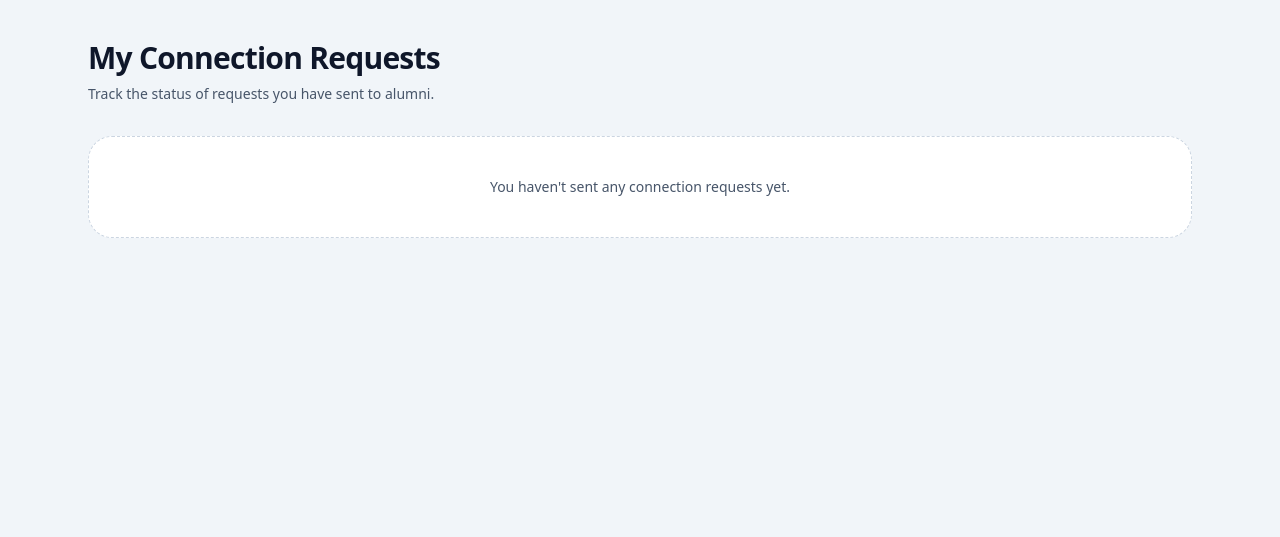
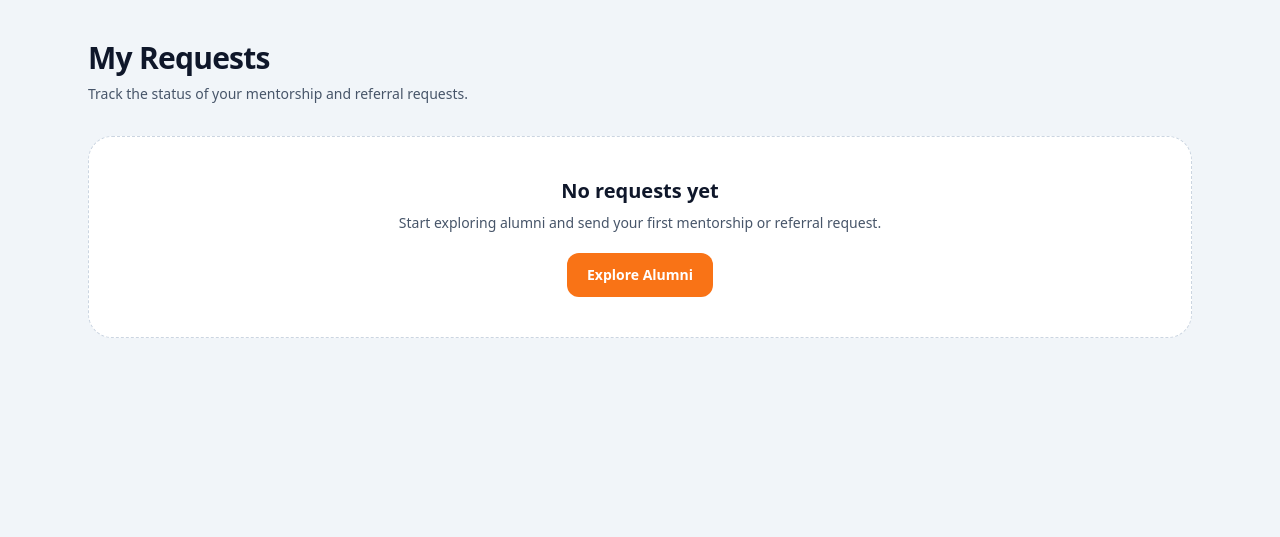
Before and after one commit to itesh-singh/campusrefer, a Django app: template templates/connections/sent_requests.html in a window 1280 px wide. Shown: the part 77-614 px from the top of the page. Run offline with Django 5.2, Linux system fonts and the light colour scheme; the template is opened without the code that fills it, so the values that code supplies are empty.

Commit message:
feat(connections): implement request tracking and alumni notifications

```diff
--- a/static/css/output.css
+++ b/static/css/output.css
@@ -1138,6 +1138,16 @@ video {
   background-color: rgb(254 249 195 / var(--tw-bg-opacity));
 }
 
+.bg-amber-100 {
+  --tw-bg-opacity: 1;
+  background-color: rgb(254 243 199 / var(--tw-bg-opacity));
+}
+
+.bg-emerald-100 {
+  --tw-bg-opacity: 1;
+  background-color: rgb(209 250 229 / var(--tw-bg-opacity));
+}
+
 .p-10 {
   padding: 2.5rem;
 }
@@ -1434,6 +1444,11 @@ video {
 .text-yellow-700 {
   --tw-text-opacity: 1;
   color: rgb(161 98 7 / var(--tw-text-opacity));
+}
+
+.text-amber-700 {
+  --tw-text-opacity: 1;
+  color: rgb(180 83 9 / var(--tw-text-opacity));
 }
 
 .antialiased {
@@ -1755,6 +1770,14 @@ video {
   background-color: rgb(113 63 18 / var(--tw-bg-opacity));
 }
 
+.dark\:bg-amber-500\/10:is(.dark *) {
+  background-color: rgb(245 158 11 / 0.1);
+}
+
+.dark\:bg-slate-800\/60:is(.dark *) {
+  background-color: rgb(30 41 59 / 0.6);
+}
+
 .dark\:text-blue-300:is(.dark *) {
   --tw-text-opacity: 1;
   color: rgb(147 197 253 / var(--tw-text-opacity));
@@ -1828,6 +1851,11 @@ video {
 .dark\:text-yellow-300:is(.dark *) {
   --tw-text-opacity: 1;
   color: rgb(253 224 71 / var(--tw-text-opacity));
+}
+
+.dark\:text-amber-300:is(.dark *) {
+  --tw-text-opacity: 1;
+  color: rgb(252 211 77 / var(--tw-text-opacity));
 }
 
 .dark\:shadow-none:is(.dark *) {
--- a/templates/connections/sent_requests.html
+++ b/templates/connections/sent_requests.html
@@ -5,54 +5,86 @@
 {% block content %}
 <section class="space-y-8">
     <div>
-        <h1 class="text-3xl font-bold tracking-tight text-slate-900 dark:text-white">
-            My Connection Requests
-        </h1>
-        <p class="mt-2 text-sm text-slate-600 dark:text-slate-300">
-            Track the status of requests you have sent to alumni.
+        <h1 class="text-3xl font-bold tracking-tight text-slate-900 dark:text-white">My Requests</h1>
+        <p class="mt-2 text-sm text-slate-600 dark:text-slate-400">
+            Track the status of your mentorship and referral requests.
         </p>
     </div>
 
-    <div class="space-y-5">
-        {% for request_obj in requests %}
-            <div class="rounded-3xl border border-slate-200 bg-white p-6 shadow-sm dark:border-slate-700 dark:bg-slate-900">
-                <div class="flex flex-col gap-3 md:flex-row md:items-center md:justify-between">
-                    <div>
-                        <div class="flex flex-wrap items-center gap-3">
-                            <h2 class="text-lg font-semibold text-slate-900 dark:text-white">
-                                {{ request_obj.alumni.username }}
+    {% if requests %}
+        <div class="grid gap-4">
+            {% for req in requests %}
+                <div class="rounded-3xl border border-slate-200 bg-white p-6 shadow-sm dark:border-slate-800 dark:bg-slate-900">
+                    <div class="flex flex-col gap-4 md:flex-row md:items-start md:justify-between">
+                        <div class="space-y-2">
+                            <div class="flex items-center gap-3">
+                                <h2 class="text-xl font-semibold text-slate-900 dark:text-white">
+                                    {{ req.alumni.alumni_profile.full_name|default:req.alumni.username }}
                                 </h2>
 
-                            <span class="rounded-full bg-slate-100 px-3 py-1 text-xs font-semibold text-slate-700 dark:bg-slate-800 dark:text-slate-300">
-                                {{ request_obj.request_type|title }}
+                                {% if req.status == "pending" %}
+                                    <span class="rounded-full bg-amber-100 px-3 py-1 text-xs font-semibold text-amber-700 dark:bg-amber-500/10 dark:text-amber-300">
+                                        Pending
                                     </span>
+                                {% elif req.status == "accepted" %}
+                                    <span class="rounded-full bg-emerald-100 px-3 py-1 text-xs font-semibold text-emerald-700 dark:bg-emerald-500/10 dark:text-emerald-300">
+                                        Accepted
+                                    </span>
+                                {% elif req.status == "rejected" %}
+                                    <span class="rounded-full bg-red-100 px-3 py-1 text-xs font-semibold text-red-700 dark:bg-red-500/10 dark:text-red-300">
+                                        Rejected
+                                    </span>
+                                {% endif %}
                             </div>
 
-                        <p class="mt-2 text-sm text-slate-600 dark:text-slate-300">
-                            {{ request_obj.message }}
+                            <p class="text-sm text-slate-600 dark:text-slate-400">
+                                {{ req.alumni.alumni_profile.current_company|default:"Company not added" }}
+                                •
+                                {{ req.alumni.alumni_profile.current_role|default:"Role not added" }}
                             </p>
-                    </div>
 
-                    <span class="rounded-full px-3 py-1 text-xs font-semibold
-                        {% if request_obj.status == 'accepted' %}
-                            bg-green-100 text-green-700 dark:bg-green-500/20 dark:text-green-300
-                        {% elif request_obj.status == 'rejected' %}
-                            bg-red-100 text-red-700 dark:bg-red-500/20 dark:text-red-300
-                        {% else %}
-                            bg-orange-100 text-orange-700 dark:bg-orange-500/20 dark:text-orange-300
-                        {% endif %}
-                    ">
-                        {{ request_obj.status|title }}
+                            <div class="flex flex-wrap items-center gap-2 text-sm">
+                                <span class="rounded-full bg-slate-100 px-3 py-1 text-slate-700 dark:bg-slate-800 dark:text-slate-300">
+                                    {{ req.get_request_type_display }}
+                                </span>
+                                <span class="text-slate-500 dark:text-slate-400">
+                                    Sent on {{ req.created_at|date:"M d, Y" }}
                                 </span>
                             </div>
                         </div>
-        {% empty %}
-            <div class="rounded-3xl border border-dashed border-slate-300 bg-white p-10 text-center dark:border-slate-700 dark:bg-slate-900">
-                <p class="text-sm text-slate-600 dark:text-slate-300">
-                    You haven't sent any connection requests yet.
+
+                        <a
+                            href="{% url 'alumni:detail' req.alumni.id %}"
+                            class="inline-flex items-center justify-center rounded-xl border border-slate-300 px-4 py-2 text-sm font-medium text-slate-700 hover:bg-slate-50 dark:border-slate-700 dark:text-slate-200 dark:hover:bg-slate-800"
+                        >
+                            View Profile
+                        </a>
+                    </div>
+
+                    {% if req.message %}
+                        <div class="mt-4 rounded-2xl bg-slate-50 p-4 dark:bg-slate-800/60">
+                            <p class="text-sm font-medium text-slate-700 dark:text-slate-300">Your message</p>
+                            <p class="mt-1 text-sm text-slate-600 dark:text-slate-400">
+                                {{ req.message }}
                             </p>
+                        </div>
+                    {% endif %}
                 </div>
             {% endfor %}
         </div>
+    {% else %}
+        <div class="rounded-3xl border border-dashed border-slate-300 bg-white p-10 text-center dark:border-slate-700 dark:bg-slate-900">
+            <h2 class="text-xl font-semibold text-slate-900 dark:text-white">No requests yet</h2>
+            <p class="mt-2 text-sm text-slate-600 dark:text-slate-400">
+                Start exploring alumni and send your first mentorship or referral request.
+            </p>
+            <a
+                href="{% url 'alumni:list' %}"
+                class="mt-5 inline-flex rounded-xl bg-orange-500 px-5 py-3 text-sm font-semibold text-white hover:bg-orange-600"
+            >
+                Explore Alumni
+            </a>
+        </div>
+    {% endif %}
 </section>
 {% endblock %}
```
Also changed, not shown: connections/views.py (+10 -5 lines). Lines whose indentation alone changed are shown as unchanged.
